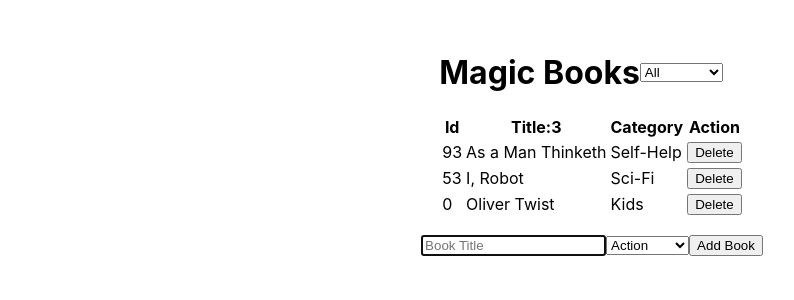
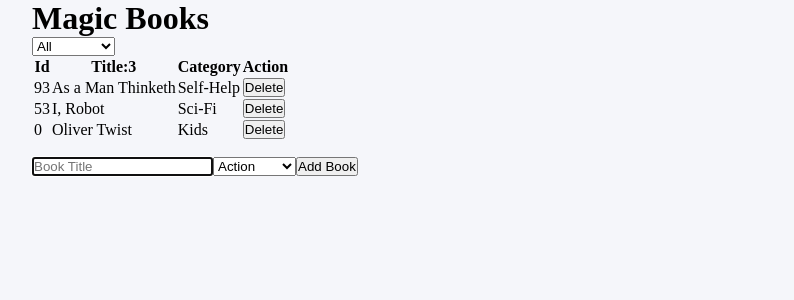
Before and after one commit to temesghentekeste/react-redux-magic-books, a React (Create React App) app: page / in a window 1280 px wide. Shown: the top 300 px of the page, without its empty margins (48-842 px from the left). Built offline with nearby package versions, Linux system fonts and the light colour scheme.

Commit message:
Add style to reset the style of the document and center the contents fo the body element

```diff
--- a/src/index.css
+++ b/src/index.css
@@ -1,41 +1,11 @@
-body {
+* {
   margin: 0;
-  font-family:
-    -apple-system,
-    BlinkMacSystemFont,
-    'Segoe UI',
-    'Roboto',
-    'Oxygen',
-    'Ubuntu',
-    'Cantarell',
-    'Fira Sans',
-    'Droid Sans',
-    'Helvetica Neue',
-    sans-serif;
-  -webkit-font-smoothing: antialiased;
-  -moz-osx-font-smoothing: grayscale;
+  padding: 0;
+  box-sizing: border-box;
 }
 
-code {
-  font-family:
-    source-code-pro,
-    Menlo,
-    Monaco,
-    Consolas,
-    'Courier New',
-    monospace;
+body {
+  max-width: 1120px;
+  margin: auto;
+  background: #f5f6fa;
 }
-
-.mainContainer {
-  margin: auto;
-  margin-top: 2rem;
-  max-width: 700px;
-  display: flex;
-  flex-direction: column;
-  align-items: center;
-}
-
-.categoryFilter {
-  display: flex;
-  align-items: center;
-}
--- a/src/reducers/index.js
+++ b/src/reducers/index.js
@@ -3,9 +3,9 @@
 import bookReducer from './books';
 import filterReducer from './filter';
 
-const rootReducre = combineReducers({
+const rootReducer = combineReducers({
   books: bookReducer,
   filter: filterReducer,
 });
 
-export default rootReducre;
+export default rootReducer;
```
